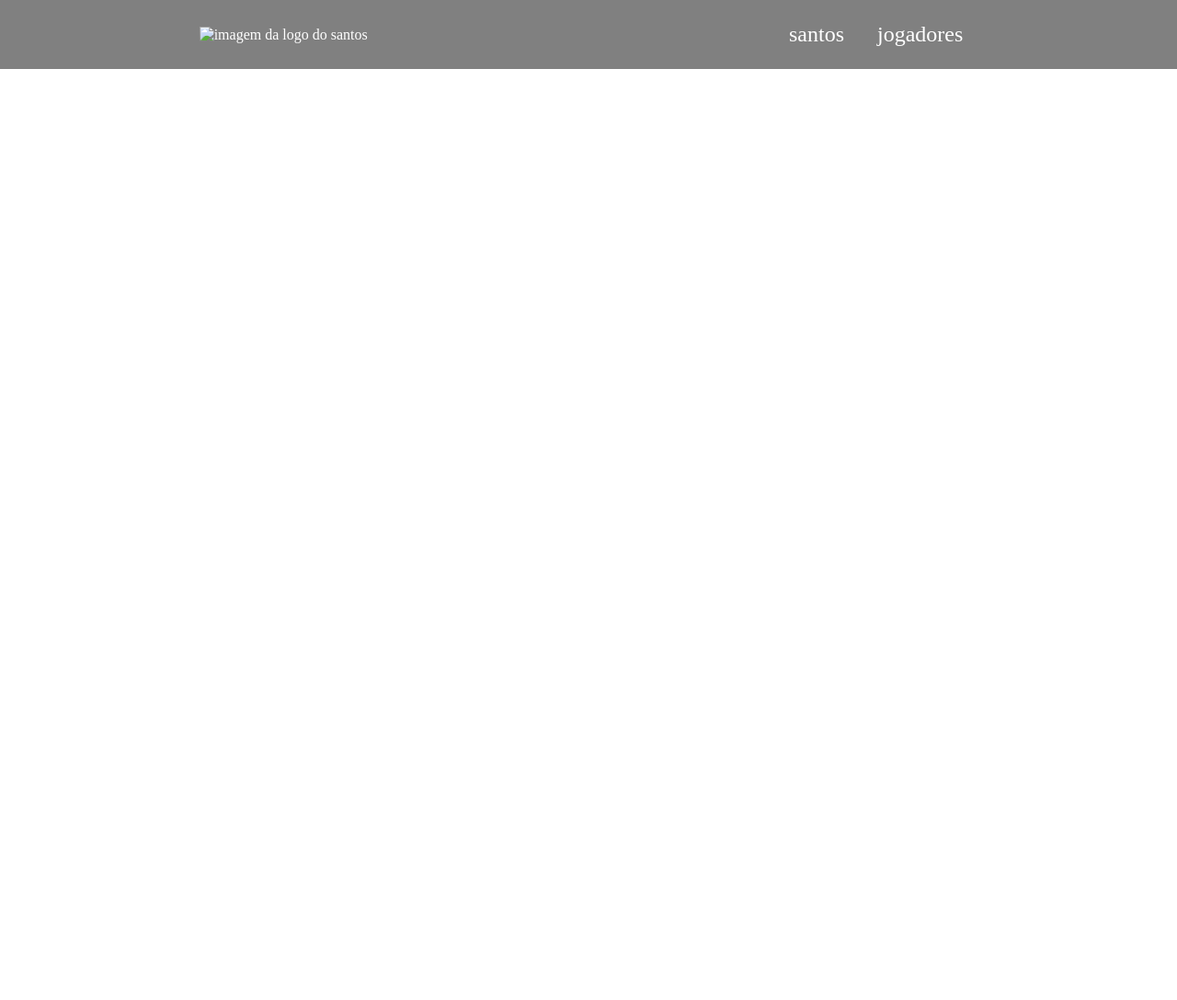
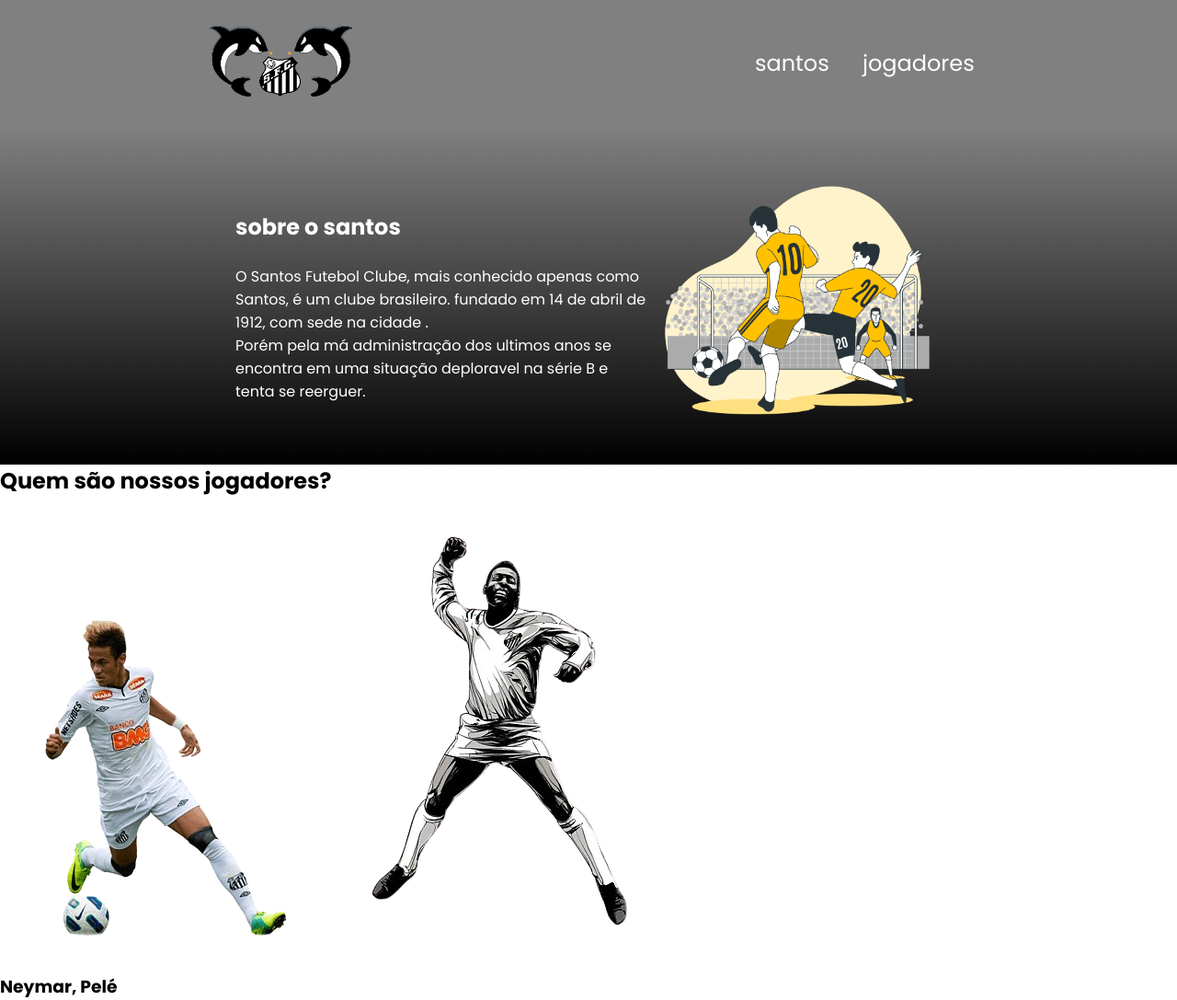
Before and after one commit to thiago25123/site--criativo, a plain HTML site: page index.html in a window 1280 px wide. Shown: the whole page at 92% size. Before the commit the page ends 800 px from the top, so only its background shows below. Drawn offline with Linux system fonts and the light colour scheme.

Commit message:
site finalizado

```diff
--- a/index.html
+++ b/index.html
@@ -6,21 +6,41 @@
     <meta name="viewport" content="width=device-width, initial-scale=1.0">
     <title>Document</title>
     <link rel="stylesheet" href="style.css">
+    <link rel="preconnect" href="https://fonts.googleapis.com">
+    <link rel="preconnect" href="https://fonts.gstatic.com" crossorigin>
+    <link
+        href="https://fonts.googleapis.com/css2?family=Poppins:ital,wght@0,100;0,200;0,300;0,400;0,500;0,600;0,700;0,800;0,900;1,100;1,200;1,300;1,400;1,500;1,600;1,700;1,800;1,900&display=swap"
+        rel="stylesheet">
 
 </head>
 
 <body>
-    <header class="cabecalho"> <img class="cabecalho-imagem" src ="peixe-removebg-preview.png" alt=" imagem da logo do santos">
+    <header class="cabecalho"> <img class="cabecalho-imagem" src="peixe-removebg-preview.png"
+            alt=" imagem da logo do santos">
         <ul class="cabecalho-lista">
             <li class="cabecalho-lista-item">santos</li>
-
             <li class="cabecalho-lista-item">jogadores</li>
 
         </ul>
     </header>
-</body>
+    <section class="santos">
+        <div class="santos-div-conteudo">
+            <h2 class="santos-titulo">sobre o santos</h2>
+            <p class="santos-texto-um"></p> O Santos Futebol Clube, mais conhecido apenas como Santos, é um clube
+            brasileiro.
+            fundado em 14 de abril de 1912, com sede na cidade .
+            <p class="santos-texto-dois"></p> Porém pela má administração dos ultimos anos se encontra em uma situação
+            deploravel na série B e tenta se reerguer.
+        </div>
 
+        <img class="jogador-image" src="Soccer-bro (1).png" alt="jogador fazendo gol">
+    </section>
+    <section class="jogadores">
+        <h2 class="jogadores-titulo">Quem são nossos jogadores?</h2>
+    </section>
+    <img src="mininoney-removebg-preview.png" alt="foto do ney driblando">
+    <img src="pele_comemorando-removebg-preview.png" alt="pele comemorando iconico">
 
-</body>
+   <h3> Neymar, Pelé</h3>
 
 </html>
--- a/style.css
+++ b/style.css
@@ -3,9 +3,12 @@
     padding: 0;
 }
 
+body{
+    font-family: "Poppins", sans-serif;
+}
 .cabecalho{
     background-color: gray;
-    color: white;
+    color:white;
     display:flex ;
     justify-content: space-around;
     align-items: center;
@@ -21,3 +24,26 @@
     margin: 0 16px;
     font-size: 24px;
 }
+.santos{
+    background-image: linear-gradient(gray,black);
+    color: white;
+    display: flex;
+    justify-content: center;
+    align-items: center;
+    padding: 24px 0;
+}
+
+.jogador-image{
+    width: 25%;
+
+}
+.santos-texto-dois{
+   display: flex;
+}
+
+.santos-div-conteudo{
+    width: 35%;
+}
+.santos-titulo{
+    padding: 24px 0;
+}
```
Also changed, not shown: Soccer-bro (1).png (added), mininoney-removebg-preview.png (added), mininoney.png (added), peixe-removebg-preview.png (added), peixe.png (added), pele comemorando.png (added), pele_comemorando-removebg-preview.png (added).
